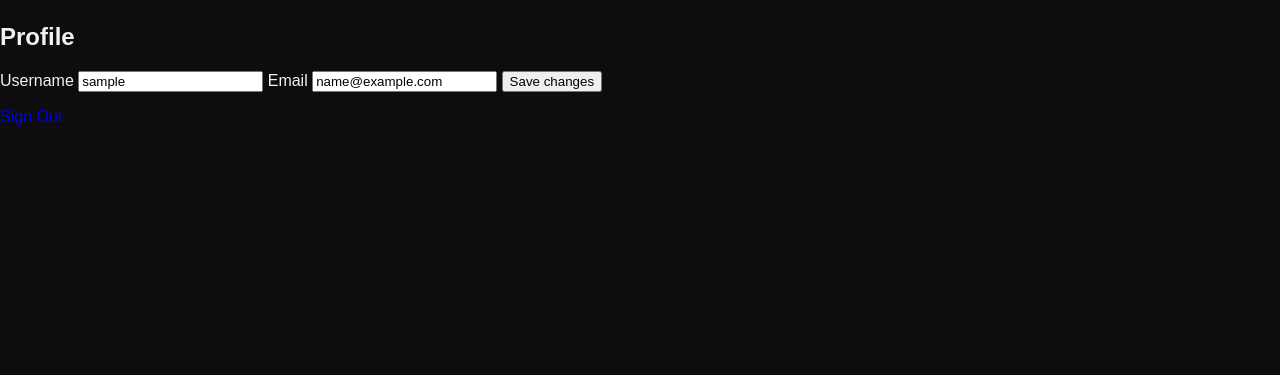
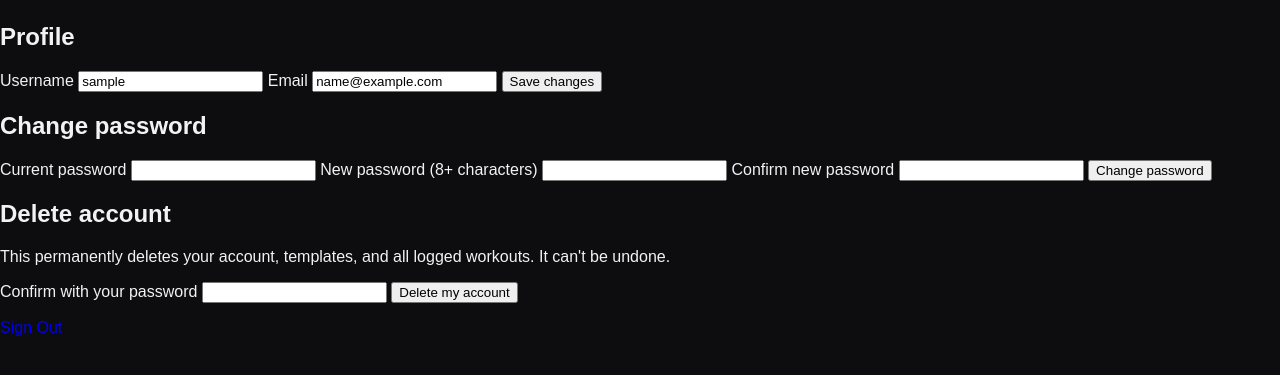
Before and after one commit to mchenrep/Gym-Logger-Web-App-CEN4090L, a Flask app: page /auth/profile in a window 1280 px wide. Shown: the part 135-510 px from the top of the page. Run offline with Flask 3, Linux system fonts and the light colour scheme; the visitor is signed in with stand-in values (Sample User, id 1).

Commit message:
profile template update

```diff
--- a/app/templates/auth/profile.html
+++ b/app/templates/auth/profile.html
@@ -18,5 +18,25 @@
     </form>
 </section>
 
+<section class="card">
+    <h2>Change password</h2>
+    <form method="POST" action="{{ url_for('auth.change_password') }}" class="stacked-form">
+        <label>Current password <input type="password" name="current_password" required></label>
+        <label>New password (8+ characters) <input type="password" name="new_password" required></label>
+        <label>Confirm new password <input type="password" name="confirm_password" required></label>
+        <button type="submit" class="btn btn-primary">Change password</button>
+    </form>
+</section>
+
+<section class="card danger-zone">
+    <h2>Delete account</h2>
+    <p>This permanently deletes your account, templates, and all logged workouts. It can't be undone.</p>
+    <form method="POST" action="{{ url_for('auth.delete_account') }}" class="stacked-form"
+          data-confirm="Permanently delete your account and all your workouts?">
+        <label>Confirm with your password <input type="password" name="password" required></label>
+        <button type="submit" class="btn btn-danger">Delete my account</button>
+    </form>
+</section>
+
 <p><a href="{{ url_for('auth.logout') }}" class="btn btn-secondary">Sign Out</a></p>
 {% endblock %}
```
